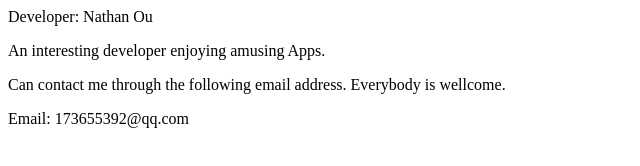
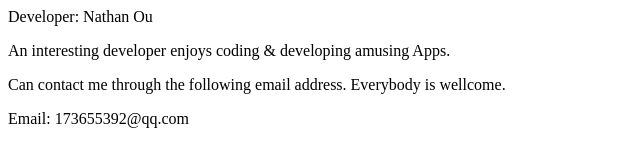
Before and after one commit to NathanOu/NathanOu.github.io, a plain HTML site: page index.html in a window 1280 px wide. Shown: the whole page, without its empty margins (0-640 px from the left). Drawn offline with Linux system fonts and the light colour scheme.

Commit message:
Update index.html

```diff
--- a/index.html
+++ b/index.html
@@ -1,4 +1,4 @@
 <p>Developer: Nathan Ou</p>
-<p>An interesting developer enjoying amusing Apps. </p>
+<p>An interesting developer enjoys coding & developing amusing Apps. </p>
 <p>Can contact me through the following email address. Everybody is wellcome.</p>
 <p>Email: 173655392@qq.com</p>
```
